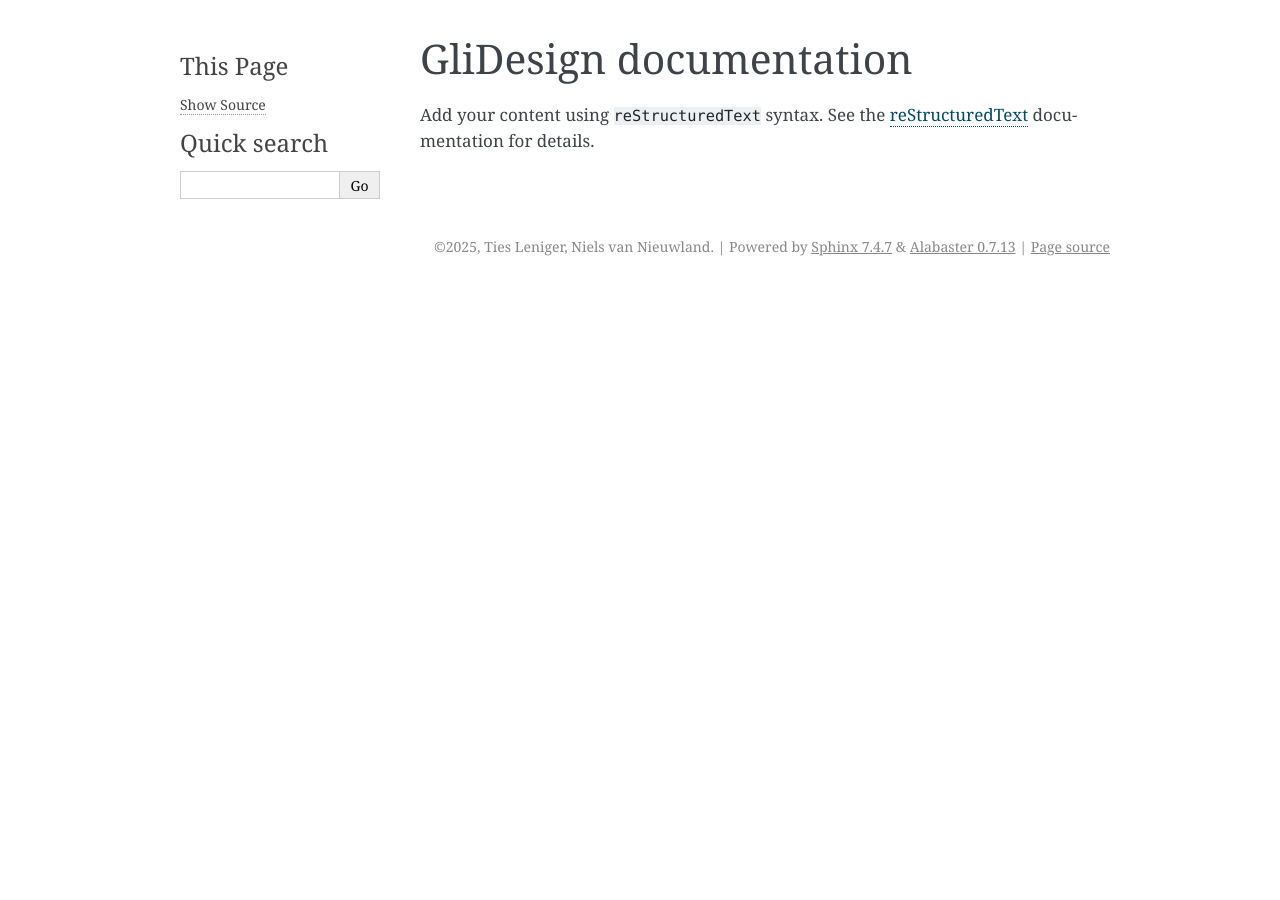
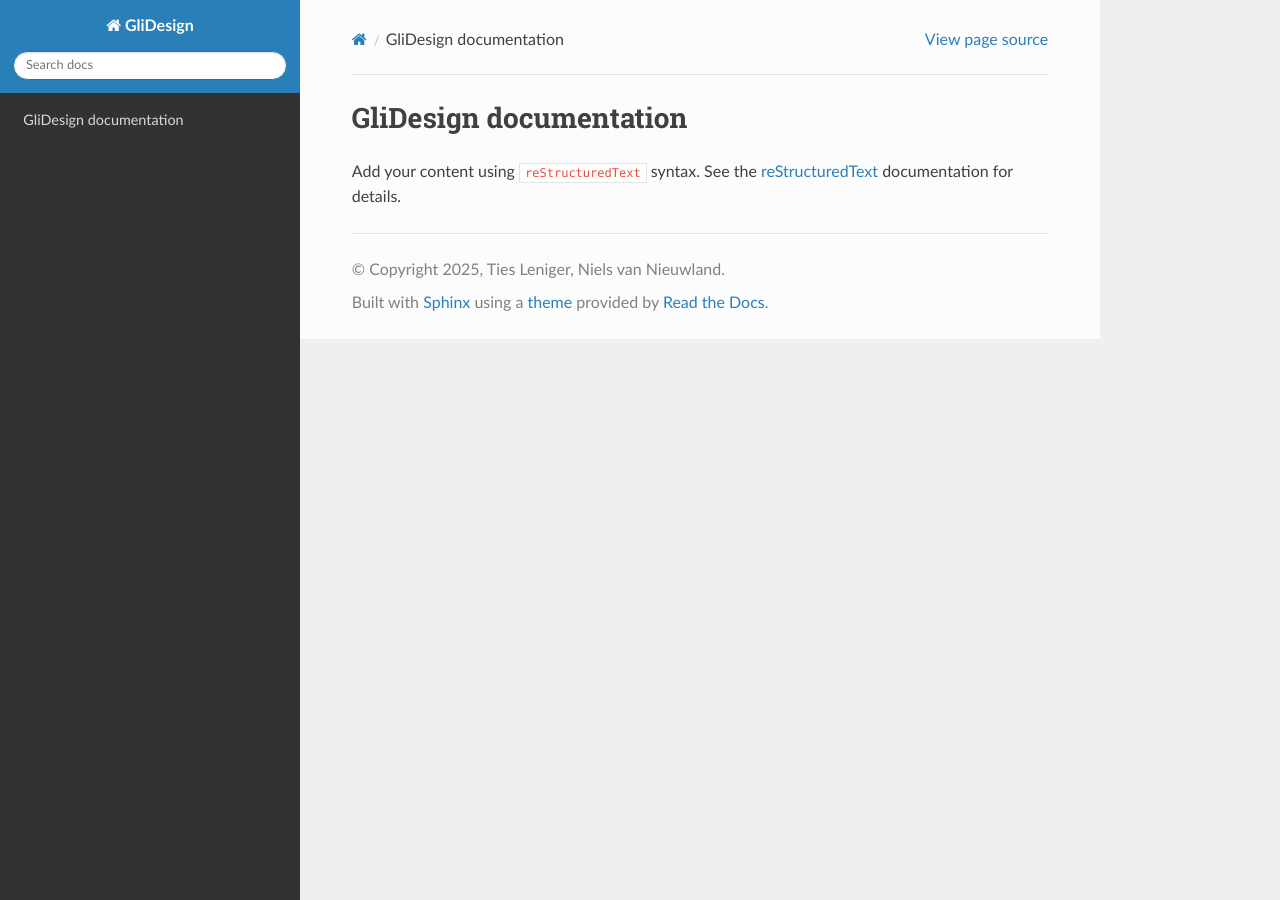
Before and after one commit to TiesLeniger/AE4204-KBE-TL-NvN-2025, a Sphinx documentation site: the page built from docs/source/index.rst, in a window 1280 px wide. Built offline with Sphinx 7.4.7 and the Read the Docs theme 3.1.0, drawn with Linux system fonts in a browser that asks for light colours.

```diff
--- a/docs/source/conf.py
+++ b/docs/source/conf.py
@@ -2,6 +2,12 @@
 #
 # For the full list of built-in configuration values, see the documentation:
 # https://www.sphinx-doc.org/en/master/usage/configuration.html
+import os
+import sys
+sys.path.insert(0, os.path.abspath('../../src/glidesign'))
+
+import sphinx_rtd_theme
+
 
 # -- Project information -----------------------------------------------------
 # https://www.sphinx-doc.org/en/master/usage/configuration.html#project-information
@@ -13,16 +19,18 @@ release = '0.1'
 
 # -- General configuration ---------------------------------------------------
 # https://www.sphinx-doc.org/en/master/usage/configuration.html#general-configuration
-
-extensions = []
+extensions = [
+    'sphinx.ext.autodoc',
+    'sphinx.ext.napoleon',
+    'sphinx.ext.autosummary']
+autosummary_generate = True
 
 templates_path = ['_templates']
 exclude_patterns = []
 
 
-
 # -- Options for HTML output -------------------------------------------------
 # https://www.sphinx-doc.org/en/master/usage/configuration.html#options-for-html-output
 
-html_theme = 'alabaster'
-html_static_path = ['_static']
+html_theme = 'sphinx_rtd_theme'
+html_theme_path = [sphinx_rtd_theme.get_html_theme_path()]
```
